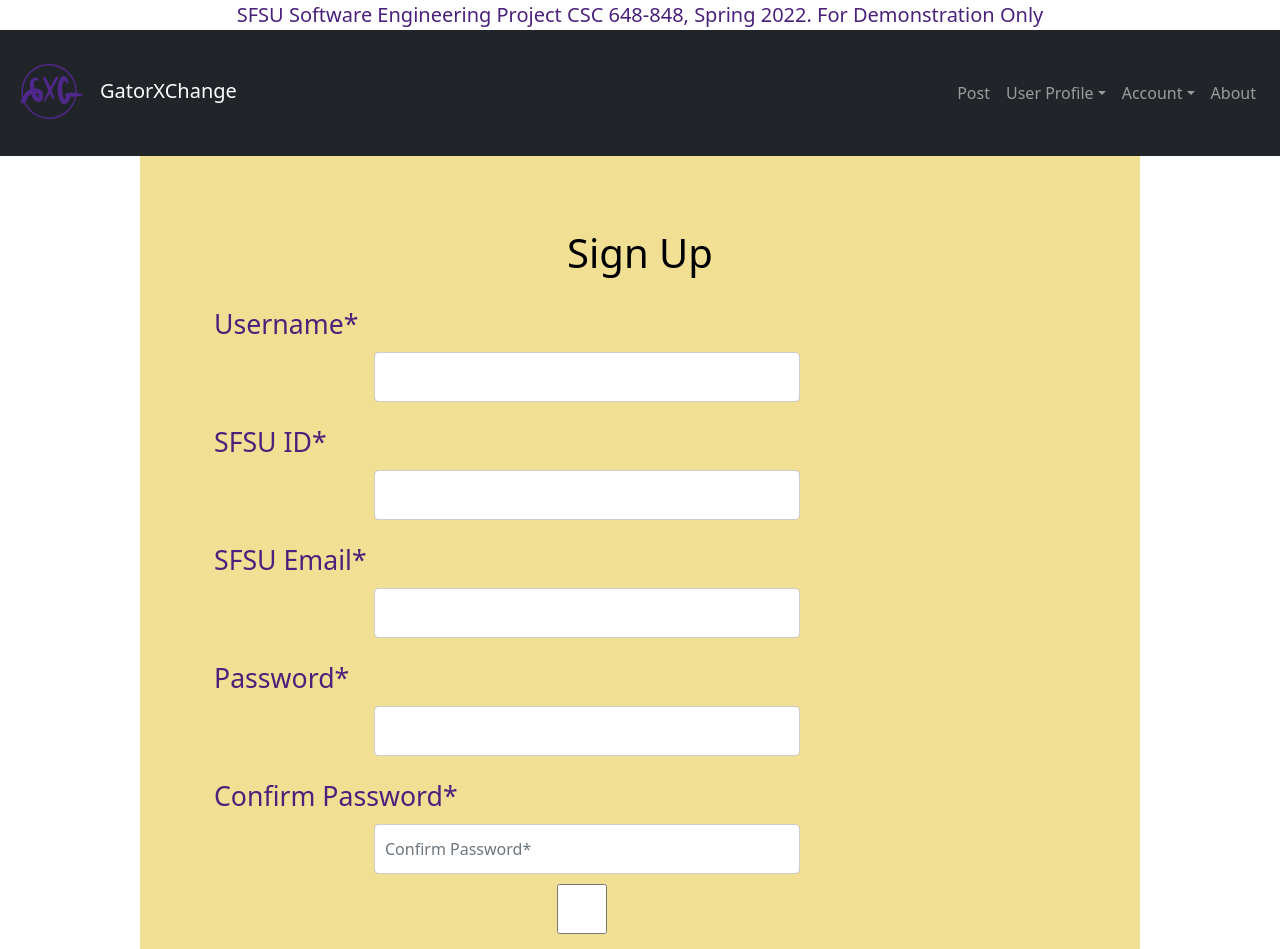
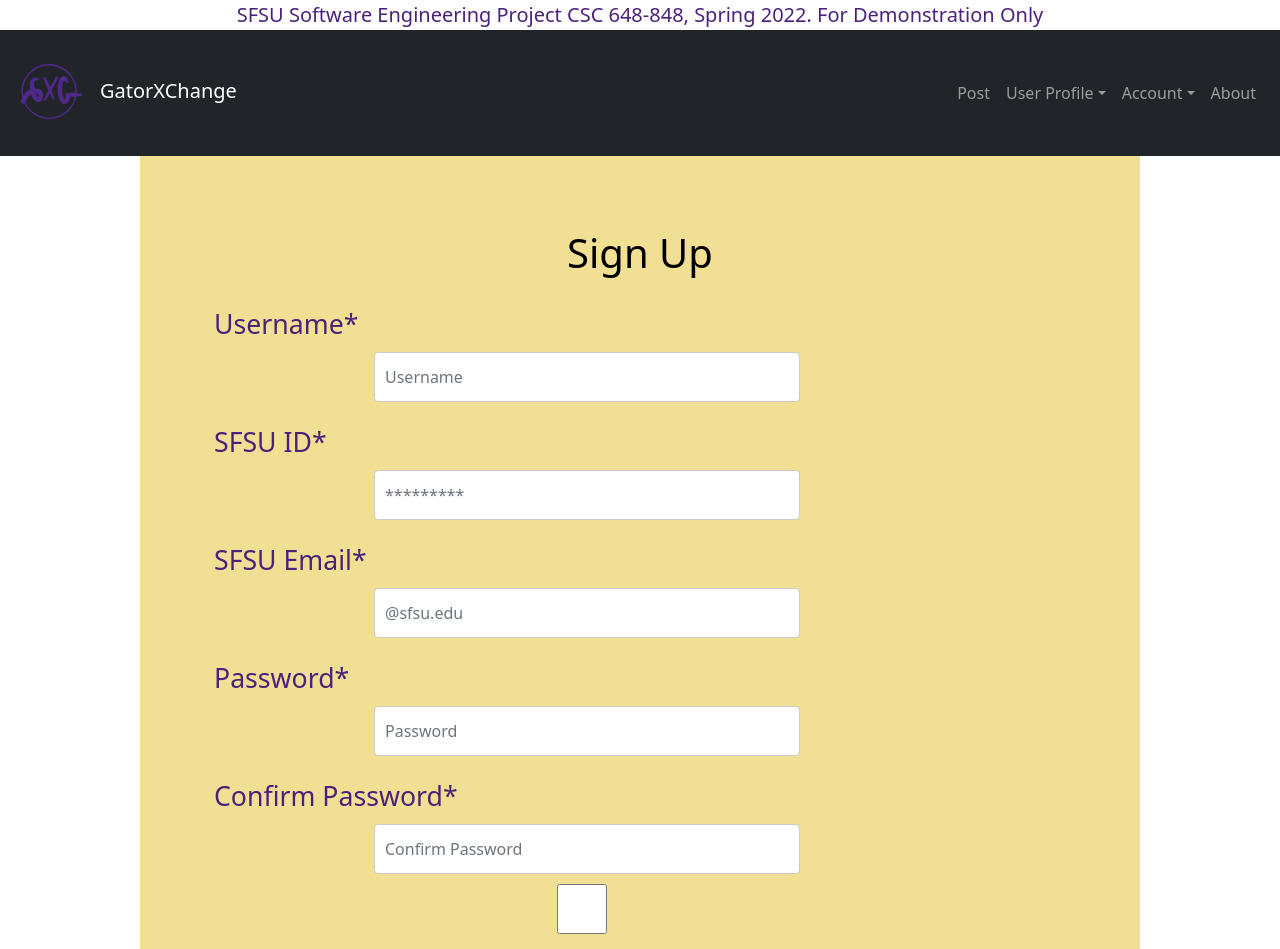
Before and after one commit to DrashtiShah23/online-marketplace-GatorXchange, a React (Create React App) app in the folder application/client/: page /SignUp in a window 1280 px wide. Shown: the top 949 px of the page. Built offline with nearby package versions, Linux system fonts and the light colour scheme.

Commit message:
Added clarifications for input in registration

```diff
--- a/application/client/src/pages/signup.js
+++ b/application/client/src/pages/signup.js
@@ -21,6 +21,14 @@ const Signup = () => {
       Array.prototype.slice.call(forms)
       .forEach(function (form) {
         form.addEventListener('submit', function (event) {
+          if (!form.checkValidity()) {
+            event.preventDefault()
+            event.stopPropagation()
+          }
+          form.classList.add('was-validated')
+        }, false)
+
+        form.addEventListener('click', function (event) {
           if (!form.checkValidity()) {
             event.preventDefault()
             event.stopPropagation()
@@ -91,38 +99,20 @@ axios
       <div className="field">
         <h1>Sign Up</h1>
         <div class="col-12">
-          <Form.Label className="formLabel" class="form-label" for = "validName">Username*</Form.Label>
+          <Form.Label className="formLabel" class="form-label is-valid" for = "validName">Username*</Form.Label>
           <input
-            class="form-control"
+            class="form-control needs-validation"
             id= "validName"
             type="text"
-            //placeholder="FirstName*"
+            placeholder="Username"
             //onFocus={(e) => (e.target.placeholder = "")}
-            //onBlur={(e) => (e.target.placeholder = "First Name")}
+           //onBlur={(e) => (e.target.placeholder = "First Name")}
             required
             value={username}
             onChange={(e) => setUsername(e.target.value)}
           />
           {/* <label htmlFor="firstName">First Name*</label> */}
         </div>
-        {/* <div id="signup-label">
-          <Form.Label className="formLabel" class="form-label" for = "validLastName">Last Name</Form.Label>
-          <input
-            class="form-control"
-            id="validLastName"
-            type="text"
-            //placeholder="LastName*"
-            //onFocus={(e) => (e.target.placeholder = "")}
-            //onBlur={(e) => (e.target.placeholder = "Last Name")}
-            required
-            value={lastName}
-            onChange={(e) => setlastName(e.target.value)}
-          />
-          <div class="invalid-feedback">
-            Enter a Last Name.
-          </div>
-          {/* <label htmlFor="lastname">Last Name*</label>
-        </div> */}
         <div class="col-12">
           <Form.Label className="formLabel" class="form-label" for = "validID">SFSU ID*</Form.Label>
           <input
@@ -131,7 +121,8 @@ axios
            // placeholder="SFSU ID*"
             //onFocus={(e) => (e.target.placeholder = "")}
             required
-            pattern="().{9,}"
+            pattern="\d{8}[0-9]"
+            placeholder="*********"
             value={sfsu_id}
             onChange={(e) =>
               //setVal((v) => (e.target.validity.valid ? e.target.value : v))
@@ -139,7 +130,7 @@ axios
             }
           />
           <div class="invalid-feedback">
-            Enter a valid SFSU ID.
+            Enter a valid SFSU ID(9 digits).
           </div>
           {/* <label htmlFor="sfsuID">SFSU ID*</label> */}
         </div>
@@ -149,7 +140,7 @@ axios
             class="form-control"
             id="validEmail"
             type="email"
-           // placeholder="Email*"
+            placeholder="@sfsu.edu"
           //onFocus={(e) => (e.target.placeholder = "")}
             //onBlur={(e) => (e.target.placeholder = "xyz@sfsu.edu")}
             required
@@ -167,8 +158,8 @@ axios
             class="form-control"
             id= "validPassword"
             type="password"
-           // placeholder="Password*"
-            onFocus={(e) => (e.target.placeholder = "")}
+            placeholder="Password"
+            //onFocus={(e) => (e.target.placeholder = "")}
             //onBlur={(e) => (e.target.placeholder = "Atleast 3 characters required!")}
             required
             pattern="(?=.*\d)(?=.*[a-z])(?=.*[A-Z]).{8,}"
@@ -185,7 +176,7 @@ axios
             class="form-control"
             id="validConfirmPassword"
             type="confirmPassword"
-            placeholder="Confirm Password*"
+            placeholder="Confirm Password"
             //onFocus={(e) => (e.target.placeholder = "")}
             //onBlur={(e) => (e.target.placeholder = "Confirm Password required!")}
             required
@@ -197,7 +188,7 @@ axios
           </div>
       </div>
 
-        <div className="checkbox" class="was-validated"for = "validCheck">
+        <div className="checkbox" for = "validCheck">
           <input
             id="validCheck"
             type="checkbox"
```
